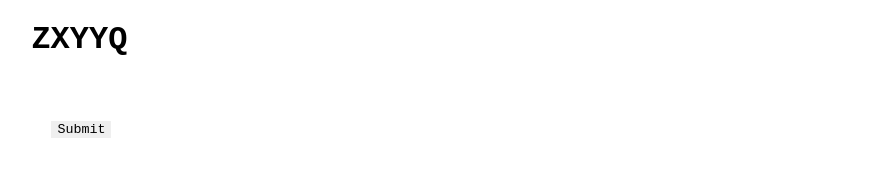
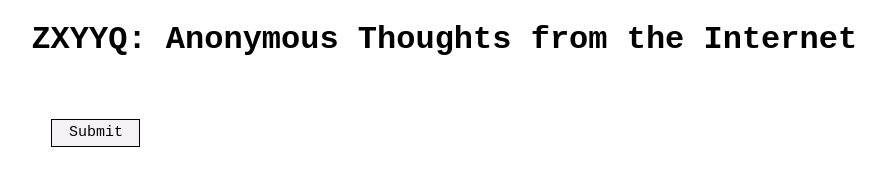
Before and after one commit to johngunderman/zyxxq, a plain HTML site: page resources/index.html in a window 1280 px wide. Shown: the whole page, without its empty margins (103-989 px from the left). Drawn offline with Linux system fonts and the light colour scheme; files that its build step writes are made by us from their sources; files whose address does not match are found by name.

Commit message:
Fixed up the submit button

```diff
--- a/resources/index.html
+++ b/resources/index.html
@@ -4,10 +4,10 @@
   <script src="resources/external/jquery-1.11.1.js"></script>
   <script src="resources/main.js"></script>
 
-  <title>ZXYYQ</title>
+  <title>ZXYYQ: Anonymous Thoughts from the Internet</title>
   <head>
     <div class="page-content-div header-content-div">
-      <h1 class="mono">ZXYYQ</h1>
+      <h1 class="mono">ZXYYQ: Anonymous Thoughts from the Internet</h1>
     </div>
   </head>
   <body>
@@ -15,7 +15,7 @@
       <div id="content-box-div" class="input-bounding-box mono no-borders no-outline" contenteditable>
       </div>
       <div class="submit-button-div">
-        <button id="submit-button" class="mono no-borders submit-button" >Submit</button>
+        <a href="#" id="submit-button" class="submit-button">Submit</a>
       </div>
     </div>
   </body>
--- a/resources/main.js
+++ b/resources/main.js
@@ -5,6 +5,9 @@ window.onload = function() {
     if (!supports_html5_storage()) {
         console.log("local storage not supported");
     } else {
+        // TODO: pull this out into a separate function that
+        // escapes all the html (except divs because we need
+        // them for newlines.
         $("#content-box-div").html(localStorage["content"]);
         $("#content-box-div").keyup(function() {
             localStorage["content"] = $("#content-box-div").html();
--- a/resources/style.css
+++ b/resources/style.css
@@ -21,6 +21,11 @@
     border: 0;
 }
 
+.simple-border {
+    border-style: solid;
+    border-width: 1px;
+}
+
 .no-outline {
     outline: none;
 }
@@ -29,3 +34,37 @@
     margin: 20px;
     width: 100%;
 }
+
+.submit-button {
+	background-color:#f5f2f5;
+	-webkit-border-top-left-radius:0px;
+	-moz-border-radius-topleft:0px;
+	border-top-left-radius:0px;
+	-webkit-border-top-right-radius:0px;
+	-moz-border-radius-topright:0px;
+	border-top-right-radius:0px;
+	-webkit-border-bottom-right-radius:0px;
+	-moz-border-radius-bottomright:0px;
+	border-bottom-right-radius:0px;
+	-webkit-border-bottom-left-radius:0px;
+	-moz-border-radius-bottomleft:0px;
+	border-bottom-left-radius:0px;
+	text-indent:0px;
+	border:1px solid #000000;
+	display:inline-block;
+	color:#030303;
+	font-family:Courier New;
+	font-size:15px;
+	font-weight:normal;
+	font-style:normal;
+	height:26px;
+	line-height:26px;
+	width:87px;
+	text-decoration:none;
+	text-align:center;
+}.submit-button:hover {
+	background-color:#ffffff;
+}.submit-button:active {
+	position:relative;
+	top:1px;
+}
```
